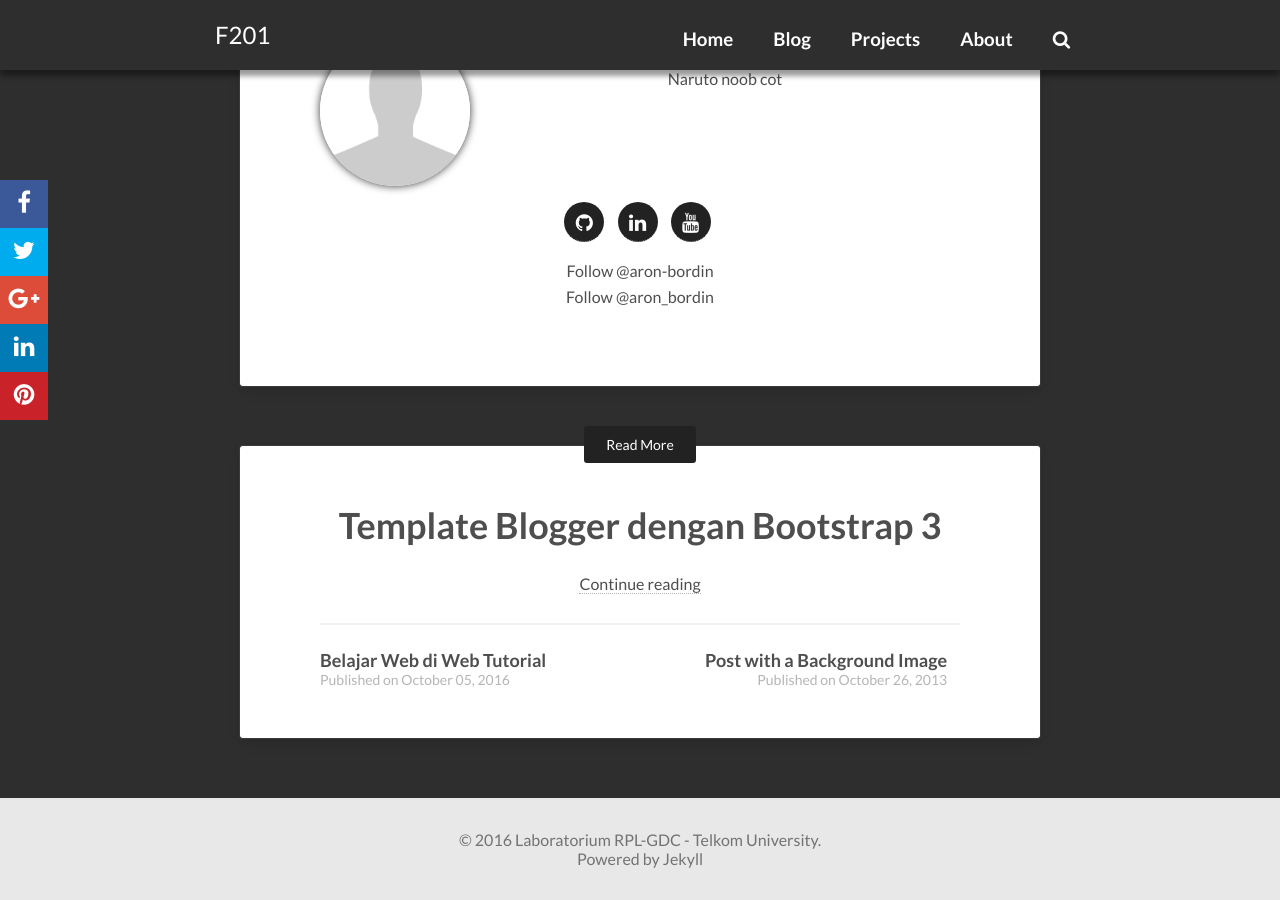
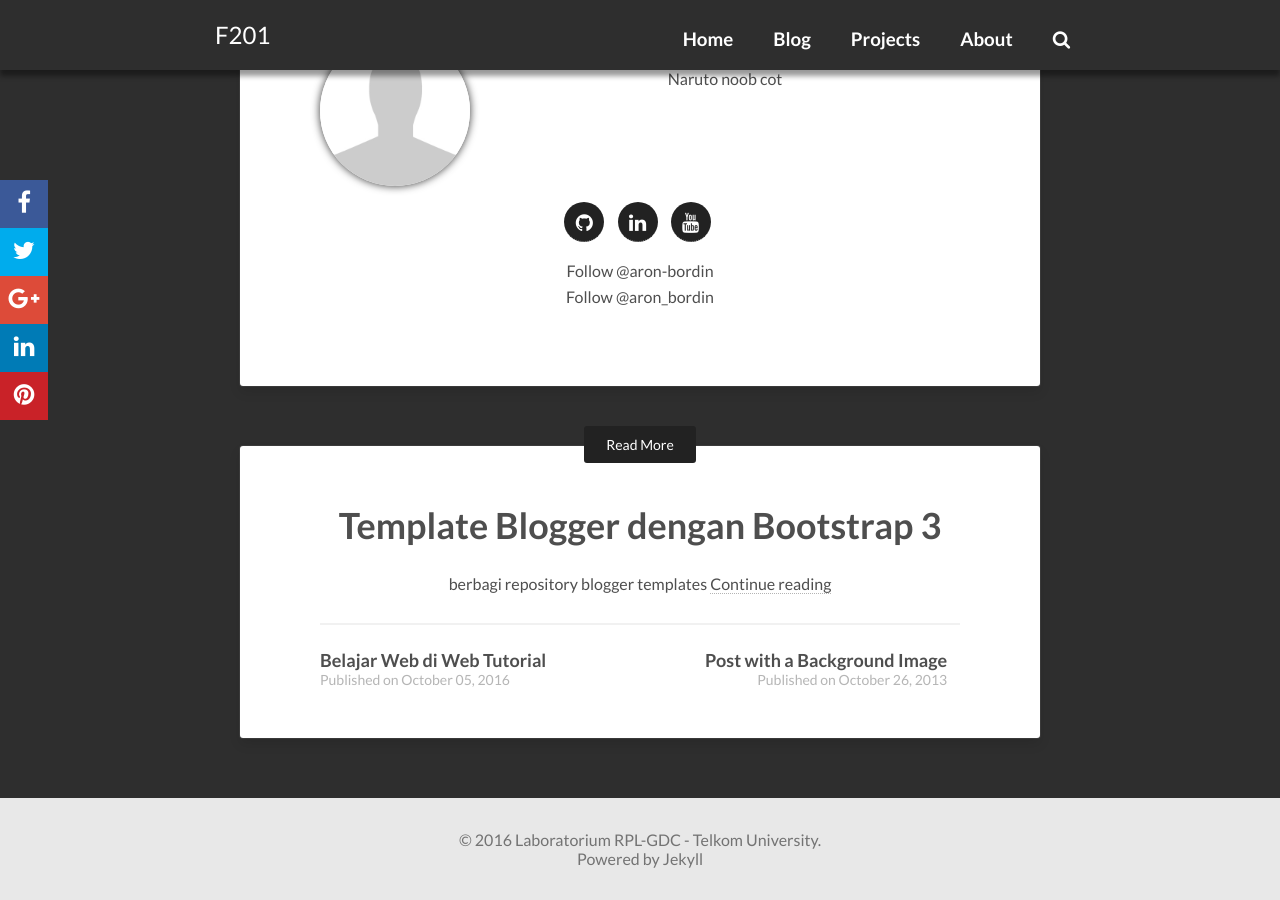
Before and after one commit to F201/f201.github.io, a Jekyll site: the page built from _posts/2013-10-28-dark-post.md, in a window 1280 px wide and 900 px high, scrolled down 1022 px. Built offline with Jekyll 4.4.1, drawn with Linux system fonts in a browser that asks for light colours; nearby versions of some CDN libraries; comment, search, counter and statistics services are not loaded.

Commit message:
tambah tulisan

```diff
--- a/_posts/2016-10-14-template-blogger-dengan-bootstrap3.md
+++ b/_posts/2016-10-14-template-blogger-dengan-bootstrap3.md
@@ -1,7 +1,7 @@
 ---
 layout : post
 title : Template Blogger dengan Bootstrap 3
-description : ""
+description : "berbagi repository blogger templates"
 modified : 2016-10-14
 tags : [blogger]
 categories : [learn]
```
